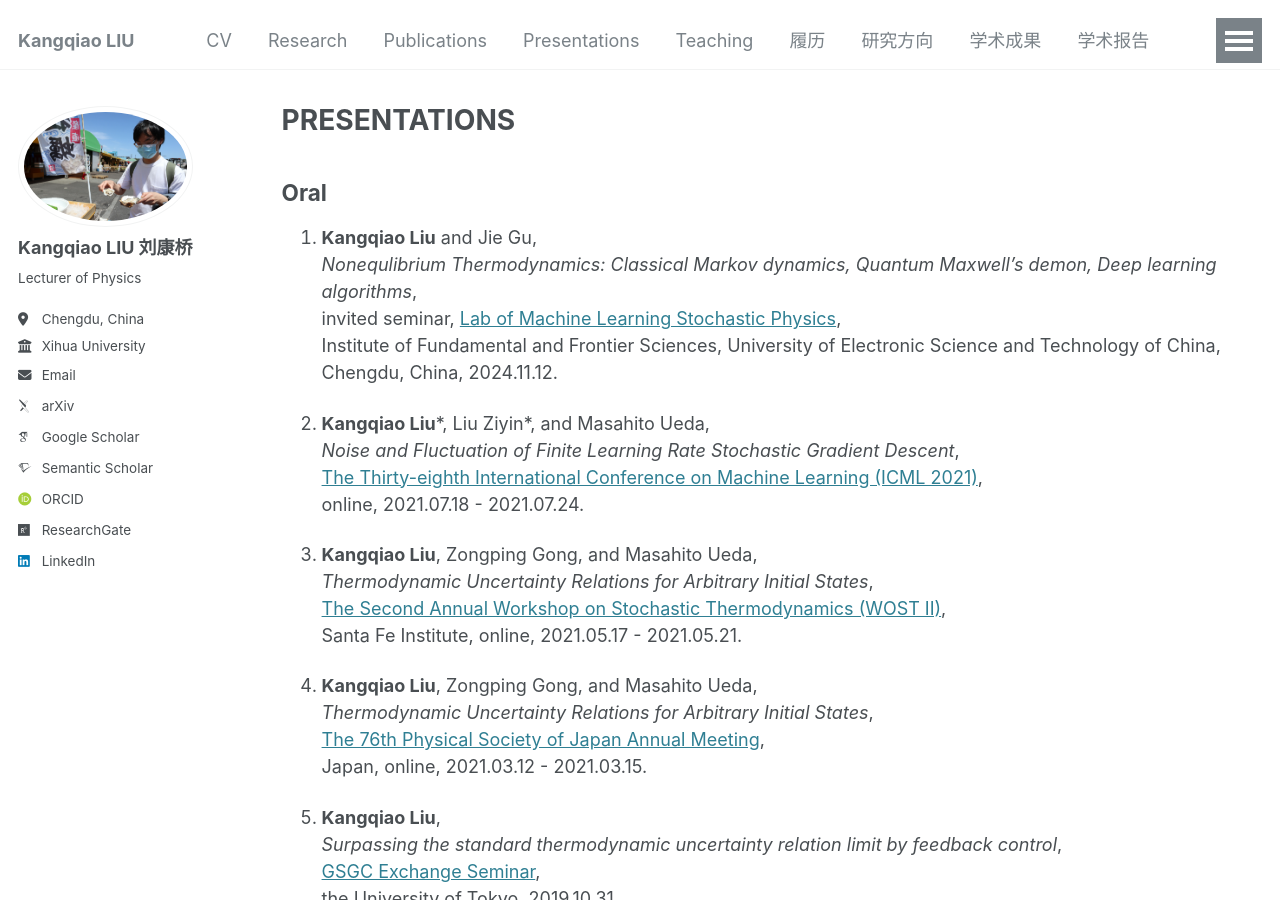
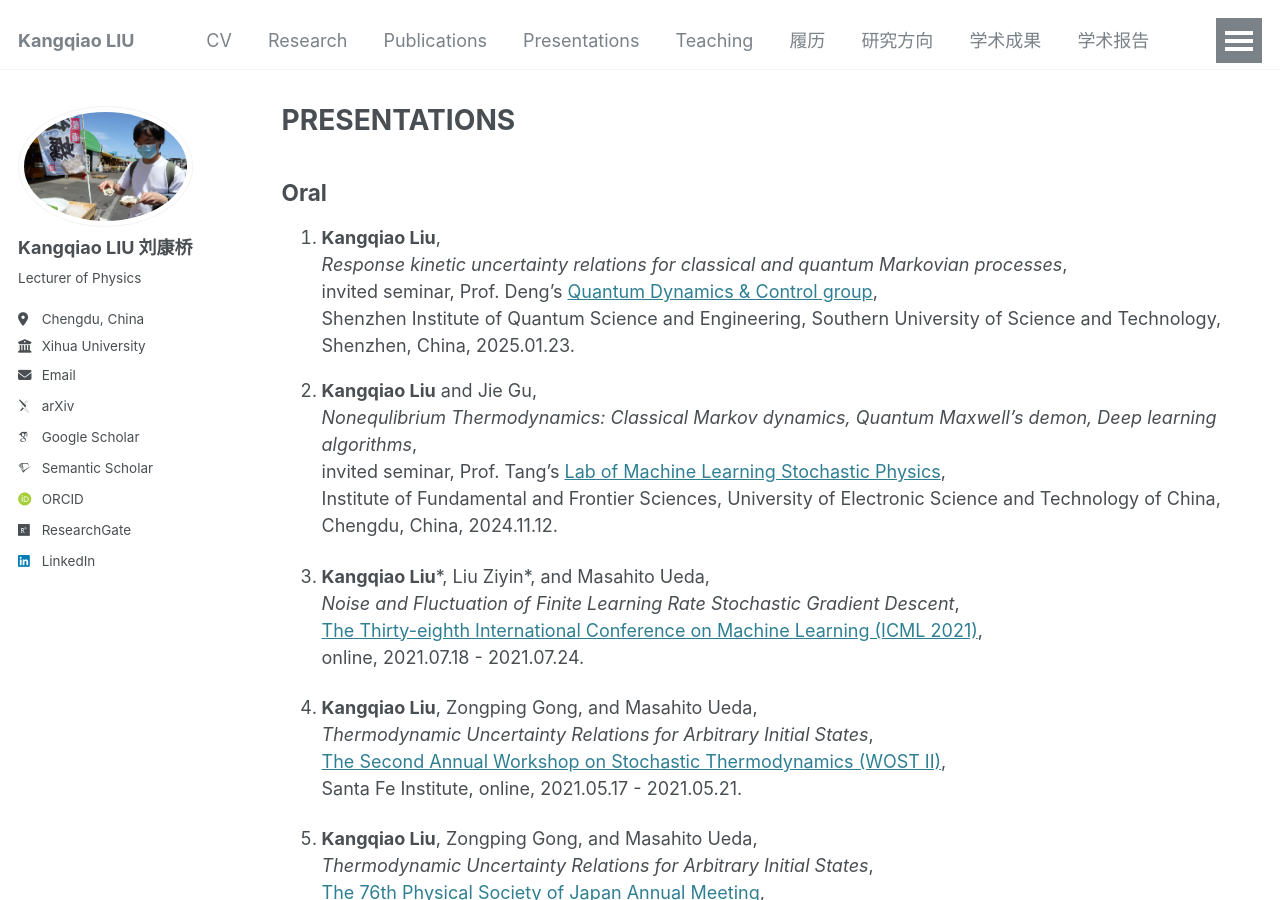
Before and after one commit to KangqiaoLiu/KangqiaoLiu.github.io, a Jekyll site: the page built from _pages/talks.md, in a window 1280 px wide and 900 px high. Built offline with Jekyll 4.4.1, drawn with Linux system fonts in a browser that asks for light colours; some web fonts are replaced.

Commit message:
Update talks.md

```diff
--- a/_pages/talks.md
+++ b/_pages/talks.md
@@ -7,27 +7,31 @@
   - /resume
 ---
 ## **Oral**
-1. **Kangqiao Liu** and Jie Gu,<br />
+1. **Kangqiao Liu**,<br />
+   *Response kinetic uncertainty relations for classical and quantum Markovian processes*,<br />
+   invited seminar, Prof. Deng's [Quantum Dynamics & Control group](https://qudynamics.notion.site/541b64d4f7244012a682eaff6aa97eeb?v=3aa83ef15f9144f78338af3e77cfc060), <br />
+   Shenzhen Institute of Quantum Science and Engineering, Southern University of Science and Technology, Shenzhen, China, 2025.01.23.
+2. **Kangqiao Liu** and Jie Gu,<br />
   *Nonequlibrium Thermodynamics: Classical Markov dynamics, Quantum Maxwell’s demon, Deep learning algorithms*,<br />
-  invited seminar, [Lab of Machine Learning Stochastic Physics](https://jamestang23.github.io/contact/), <br />
+  invited seminar, Prof. Tang's [Lab of Machine Learning Stochastic Physics](https://jamestang23.github.io/contact/), <br />
   Institute of Fundamental and Frontier Sciences, University of Electronic Science and Technology of China, Chengdu, China, 2024.11.12.
 
-2. **Kangqiao Liu**\*, Liu Ziyin\*, and Masahito Ueda,<br />
+3. **Kangqiao Liu**\*, Liu Ziyin\*, and Masahito Ueda,<br />
   *Noise and Fluctuation of Finite Learning Rate Stochastic Gradient Descent*,<br />
   [The Thirty-eighth International Conference on Machine Learning (ICML 2021)](https://icml.cc/Conferences/2021),<br />
   online, 2021.07.18 - 2021.07.24.
 
-3. **Kangqiao Liu**, Zongping Gong, and Masahito Ueda,<br />
+4. **Kangqiao Liu**, Zongping Gong, and Masahito Ueda,<br />
    *Thermodynamic Uncertainty Relations for Arbitrary Initial States*,<br />
    [The Second Annual Workshop on Stochastic Thermodynamics (WOST II)](https://wiki.santafe.edu/index.php/Stochastic_Thermodynamics_II),<br />
    Santa Fe Institute, online, 2021.05.17 - 2021.05.21.
 
-4. **Kangqiao Liu**, Zongping Gong, and Masahito Ueda,<br />
+5. **Kangqiao Liu**, Zongping Gong, and Masahito Ueda,<br />
    *Thermodynamic Uncertainty Relations for Arbitrary Initial States*,<br />
    [The 76th Physical Society of Japan Annual Meeting](https://www.jps.or.jp/activities/meetings/index.php),<br />
    Japan, online, 2021.03.12 - 2021.03.15.
 
-5. **Kangqiao Liu**,<br />
+6. **Kangqiao Liu**,<br />
    *Surpassing the standard thermodynamic uncertainty relation limit by feedback control*,<br />
    [GSGC Exchange Seminar](https://www.s.u-tokyo.ac.jp/GSGC/index.html),<br />
    the University of Tokyo, 2019.10.31.
```
